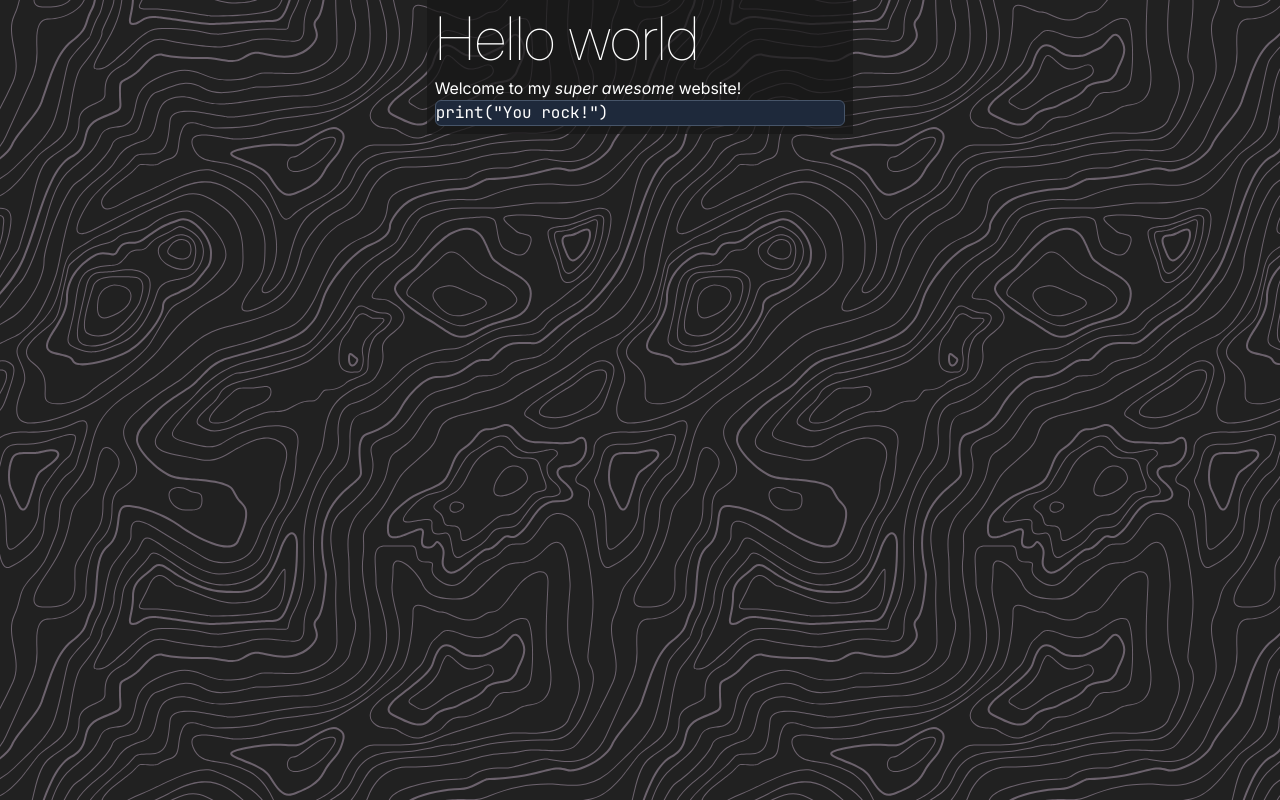
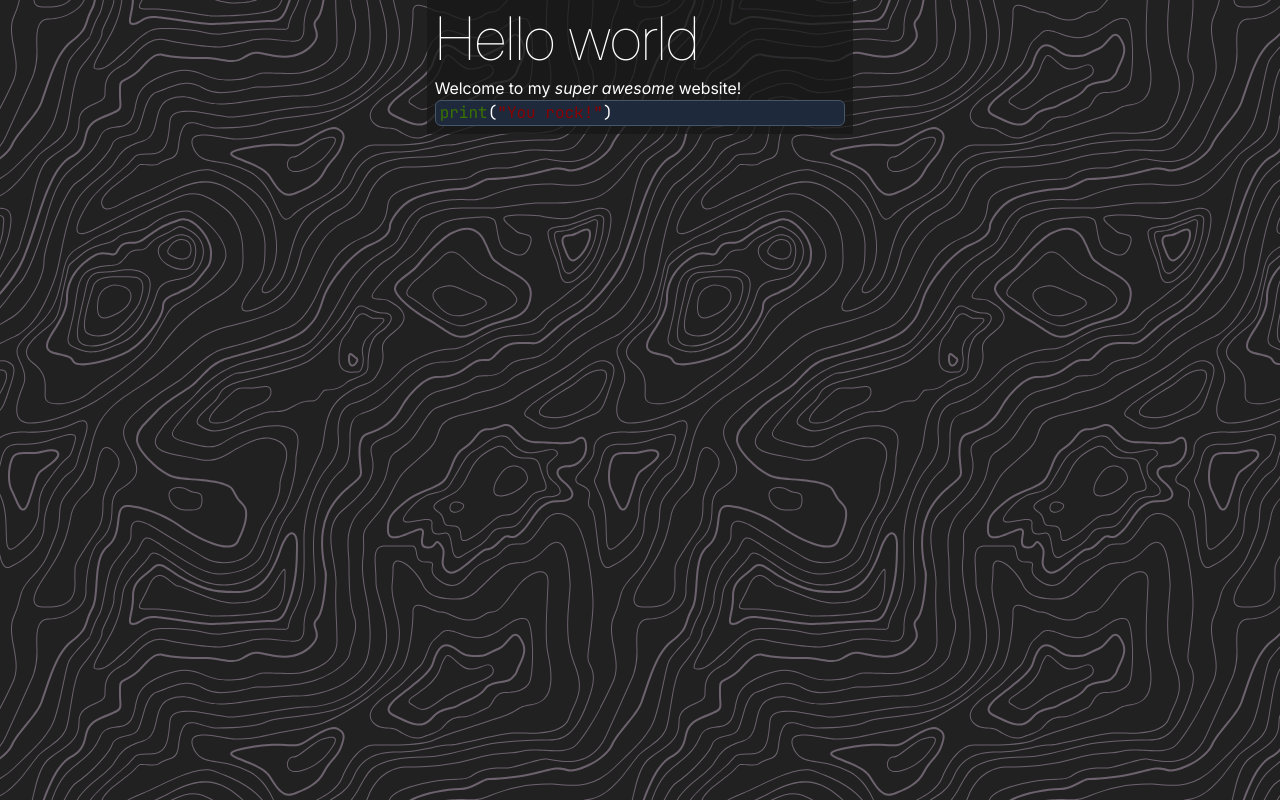
Before and after one commit to MedicodiBiscotti/personal-website, a Next.js app: page / in a window 1280 px wide. Built offline with nearby package versions, Linux system fonts and the light colour scheme.

Commit message:
add syntax highlighting with highlight.js

```diff
--- a/package.json
+++ b/package.json
@@ -9,6 +9,7 @@
     "lint": "next lint"
   },
   "dependencies": {
+    "highlight.js": "^11.10.0",
     "next": "14.2.15",
     "react": "^18",
     "react-dom": "^18"
--- a/src/app/layout.tsx
+++ b/src/app/layout.tsx
@@ -1,5 +1,6 @@
 import type { Metadata } from "next";
 import "./globals.css";
+import "highlight.js/styles/default.min.css";
 
 export const metadata: Metadata = {
   title: "Create Next App",
--- a/src/app/page.tsx
+++ b/src/app/page.tsx
@@ -1,4 +1,10 @@
+import hljs from "highlight.js/lib/common";
+
 export default function Home() {
+  const code = hljs.highlight('print("You rock!")', {
+    language: "python",
+  }).value;
+
   return (
     <div className="mx-auto w-1/3 bg-neutral-900/75 text-white">
       <div className="p-2">
@@ -9,7 +15,10 @@ export default function Home() {
         </p>
         <div className="rounded-md border border-slate-600 bg-slate-800">
           <pre>
-            <code>print(&quot;You rock!&quot;)</code>
+            <code
+              className="language-python m-1"
+              dangerouslySetInnerHTML={{ __html: code }}
+            />
           </pre>
         </div>
       </div>
```
Also changed, not shown: 1 other file (tests, documents, lock files or other folders).
